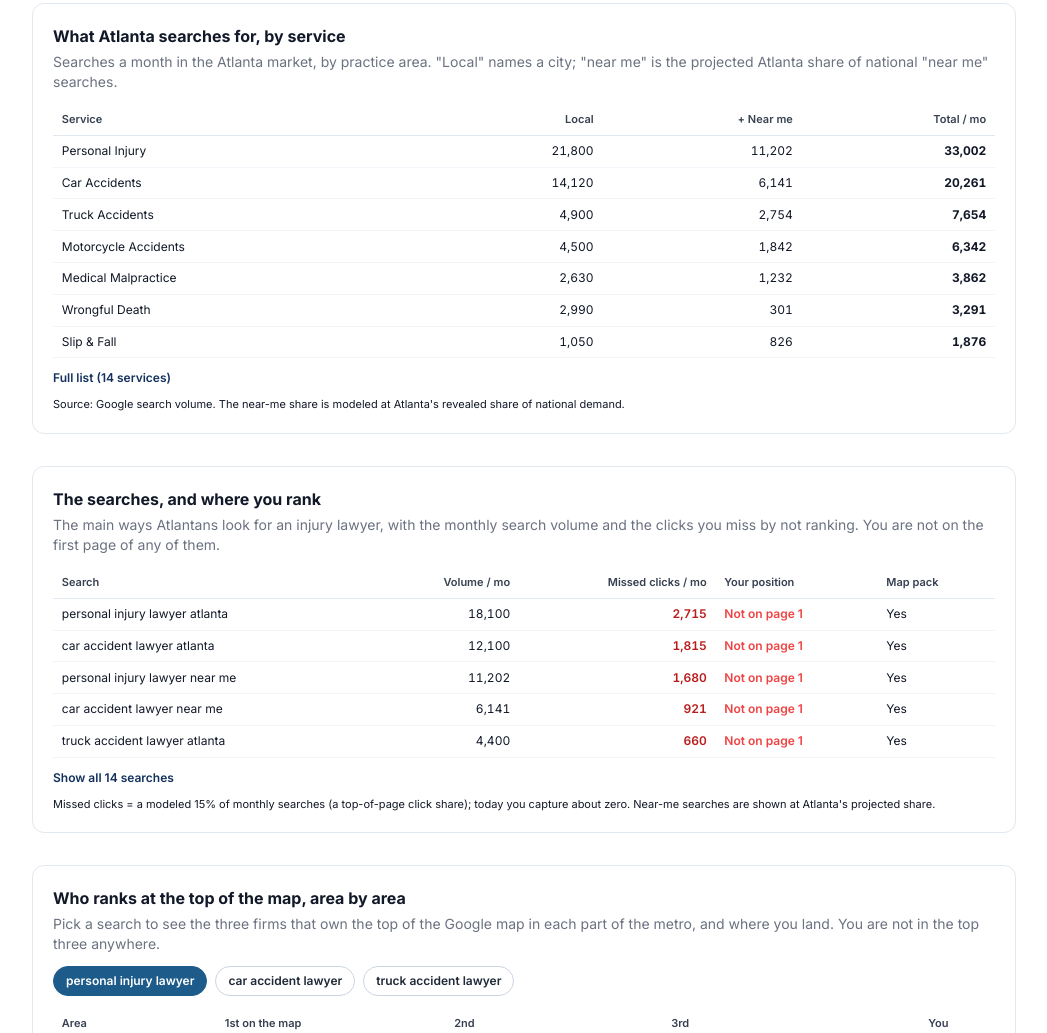
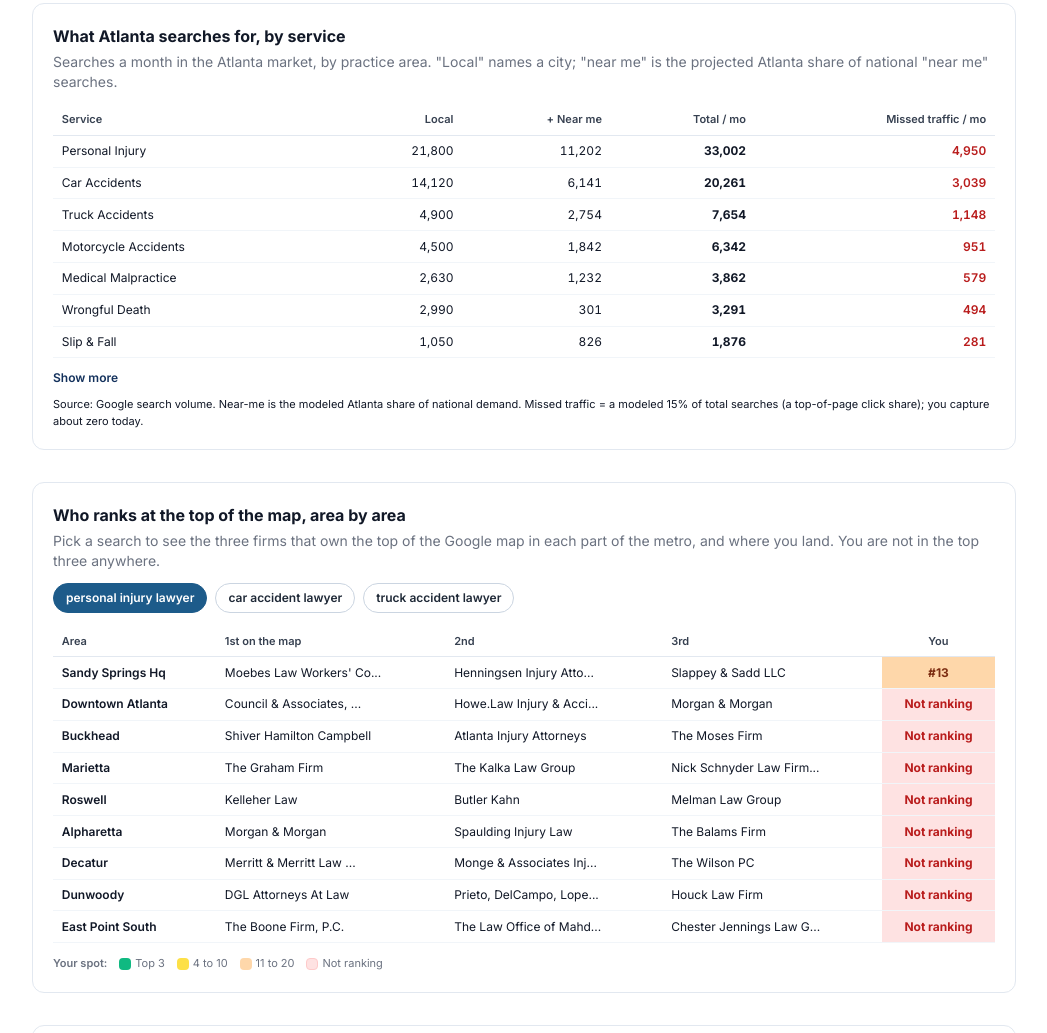
Before and after one commit to aleksandar-hqdm/hqdm-prospects-dashboard, a plain HTML site: page prospects/flanagan-law/client.html in a window 1280 px wide. Shown: the part 728-1761 px from the top of the page, without its empty margins (116-1163 px from the left). Drawn offline with nearby package versions, Linux system fonts and the light colour scheme.

Commit message:
Client view: add Missed traffic column to clusters table, remove standalone queries table, Show more at top 7 services

```diff
--- a/prospects/flanagan-law/client.html
+++ b/prospects/flanagan-law/client.html
@@ -59,15 +59,7 @@
     <p class="text-sm text-ink-500 mt-1 mb-3">Searches a month in the Atlanta market, by practice area. "Local" names a city; "near me" is the projected Atlanta share of national "near me" searches.</p>
     <div class="overflow-x-auto"><table class="kt" id="c-clusters"></table></div>
     <button id="c-clmore" class="mt-3 text-xs font-semibold text-brand-700 hover:text-brand-900"></button>
-    <p class="text-[11px] text-ink-400 mt-2">Source: Google search volume. The near-me share is modeled at Atlanta's revealed share of national demand.</p>
-  </div>
-
-  <div class="rounded-xl border border-slate-200 p-5">
-    <div class="text-base font-bold text-ink-800">The searches, and where you rank</div>
-    <p class="text-sm text-ink-500 mt-1 mb-3">The main ways Atlantans look for an injury lawyer, with the monthly search volume and the clicks you miss by not ranking. You are not on the first page of any of them.</p>
-    <div class="overflow-x-auto"><table class="kt" id="c-queries"></table></div>
-    <button id="c-qmore" class="mt-3 text-xs font-semibold text-brand-700 hover:text-brand-900"></button>
-    <p class="text-[11px] text-ink-400 mt-2">Missed clicks = a modeled 15% of monthly searches (a top-of-page click share); today you capture about zero. Near-me searches are shown at Atlanta's projected share.</p>
+    <p class="text-[11px] text-ink-400 mt-2">Source: Google search volume. Near-me is the modeled Atlanta share of national demand. Missed traffic = a modeled 15% of total searches (a top-of-page click share); you capture about zero today.</p>
   </div>
 
   <div class="rounded-xl border border-slate-200 p-5" id="c-tabwrap">
@@ -112,13 +104,14 @@
 el('c-opp-sub').textContent='A realistic, modeled estimate once you are visible across the map, on the searches that matter, and in AI answers. We confirm it with tracking before we promise it.';
 el('c-opp-poss').textContent='~'+fmt(sc[1].leads)+' / mo';
 
-// Keyword clusters with regional volume (incl. projected near me)
+// Keyword clusters with regional volume + modeled missed traffic
 (function(){
- const svc=(d.services||[]).map(s=>{const local=(d.cities||[]).reduce((a,c)=>a+(s.by_location[c]||0),0);const nm=Math.round((s.by_location['near me']||0)*(d.atl_share||0));return {label:s.label,local,nm,total:local+nm};}).filter(s=>s.total>0).sort((a,b)=>b.total-a.total);
- el('c-clusters').innerHTML='<thead><tr><th>Service</th><th class="tr">Local</th><th class="tr">+ Near me</th><th class="tr">Total / mo</th></tr></thead><tbody>'+svc.map(s=>`<tr><td>${s.label}</td><td class="tr">${fmt(s.local)}</td><td class="tr">${fmt(s.nm)}</td><td class="tr"><b>${fmt(s.total)}</b></td></tr>`).join('')+'</tbody>';
+ const MC=(DATA.serp&&DATA.serp.missed_ctr)||0.15;
+ const svc=(d.services||[]).map(s=>{const local=(d.cities||[]).reduce((a,c)=>a+(s.by_location[c]||0),0);const nm=Math.round((s.by_location['near me']||0)*(d.atl_share||0));const total=local+nm;return {label:s.label,local,nm,total,missed:Math.round(total*MC)};}).filter(s=>s.total>0).sort((a,b)=>b.total-a.total);
+ el('c-clusters').innerHTML='<thead><tr><th>Service</th><th class="tr">Local</th><th class="tr">+ Near me</th><th class="tr">Total / mo</th><th class="tr">Missed traffic / mo</th></tr></thead><tbody>'+svc.map(s=>`<tr><td>${s.label}</td><td class="tr">${fmt(s.local)}</td><td class="tr">${fmt(s.nm)}</td><td class="tr"><b>${fmt(s.total)}</b></td><td class="tr" style="color:#b91c1c;font-weight:600">${fmt(s.missed)}</td></tr>`).join('')+'</tbody>';
  const btn=el('c-clmore'), tbl=el('c-clusters');
  if(svc.length<=7){btn.style.display='none';}
- else{btn.textContent='Full list ('+svc.length+' services)';btn.onclick=()=>{tbl.classList.toggle('show-all');btn.textContent=tbl.classList.contains('show-all')?'Show top services':('Full list ('+svc.length+' services)');};}
+ else{btn.textContent='Show more';btn.onclick=()=>{tbl.classList.toggle('show-all');btn.textContent=tbl.classList.contains('show-all')?'Show fewer':'Show more';};}
 })();
 
 el('c-tiles').innerHTML=[
@@ -127,15 +120,6 @@
  {v:'Not yet',l:'AI assistants (ChatGPT, Gemini) that recommend you',c:'text-accent-red'},
  {v:((g.rating||{}).value||'5')+' stars',l:fmt((g.rating||{}).votes)+' reviews, your real strength',c:'text-accent-green'}
 ].map(t=>`<div class="rounded-xl border border-slate-200 p-4"><div class="text-2xl font-extrabold ${t.c}">${t.v}</div><div class="text-sm text-ink-600 mt-1">${t.l}</div></div>`).join('');
-
-// Queries table: volume + missed clicks, 5 visible + show more
-(function(){
- const pk=DATA.serp.per_keyword||[];
- el('c-queries').innerHTML='<thead><tr><th>Search</th><th class="tr">Volume / mo</th><th class="tr">Missed clicks / mo</th><th>Your position</th><th>Map pack</th></tr></thead><tbody>'+pk.map(k=>`<tr><td>${k.keyword}</td><td class="tr">${fmt(k.volume)}</td><td class="tr" style="color:#b91c1c;font-weight:600">${fmt(k.missed)}</td><td style="font-weight:600;color:${k.client_organic_rank?'#111827':'#ef4444'}">${k.client_organic_rank?('#'+k.client_organic_rank):'Not on page 1'}</td><td>${k.has_local_pack?'Yes':'No'}</td></tr>`).join('')+'</tbody>';
- const btn=el('c-qmore'), tbl=el('c-queries');
- if(pk.length<=5){btn.style.display='none';}
- else{btn.textContent='Show all '+pk.length+' searches';btn.onclick=()=>{tbl.classList.toggle('show-all');btn.textContent=tbl.classList.contains('show-all')?'Show fewer':('Show all '+pk.length+' searches');};}
-})();
 
 // Tabbed: top-3 ranking firms per region, per keyword (cluster)
 (function(){
```
